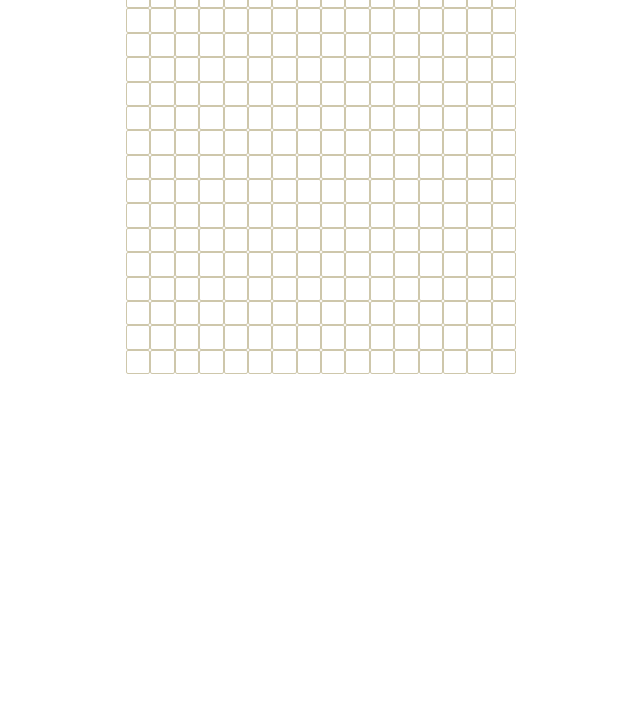
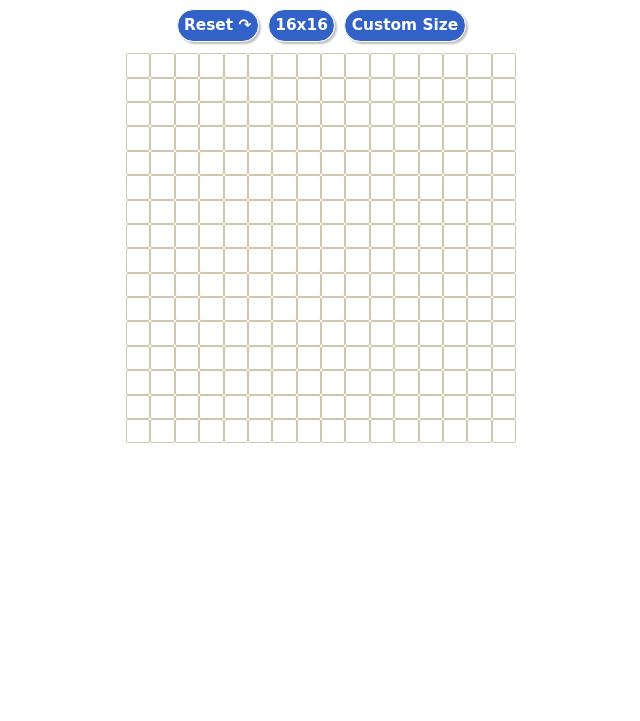
Before and after one commit to AvihayR/Etch-a-sketch, a plain HTML site: page index.html in a window 1280 px wide. Shown: the part 79-800 px from the top of the page, without its empty margins (319-959 px from the left). Drawn offline with Linux system fonts and the light colour scheme.

Commit message:
Add buttons and text styles

```diff
--- a/index.html
+++ b/index.html
@@ -12,9 +12,9 @@
     <h1>Etch a sketch</h1>
     <p>Have fun!</p>
     <div class="btn-container">
-        <button class="reset">Reset</button>
-        <button class="default-btn">16x16 Default Grid</button>
-        <button class="custom-btn">Custom Grid Size</button>
+        <button class="reset">Reset ↷</button>
+        <button class="default-btn">16x16</button>
+        <button class="custom-btn">Custom Size</button>
 
     </div>
     <div class="grid-container">
--- a/style.css
+++ b/style.css
@@ -3,27 +3,29 @@ body{
     display: flex;
     flex-direction: column;
     align-items: center;
-    font-size: max(0.8vw, 1px);
+    font-size: 1.2rem;
+    font-family: 'Brush Script MT', cursive;
 }
 
 h1{
     margin: 0;
     padding: 0;
+    color: rgb(34,86,195,0.927);
 }
 
 p{
     margin: 0;
     padding: 0;
+    color: rgb(45, 184, 253);
 }
 
 .grid-container{
     display: grid;
     grid-template-columns: repeat(16,1fr);
     max-width: 80%;
-   /* border: 1px solid black;
-    border-radius: 25px;
-    padding: 0.3vw;
-    background-color: rgb(255, 253, 224);*/
+    justify-content: center;
+    align-items: center;
+
 }
 
 .grid-item{
@@ -36,5 +38,31 @@ p{
 
 .color{
     transition: 0.4s;
-    box-shadow: 3px 1px pink;
+    box-shadow: 0.5em 0.4em rgb(205, 205, 205);
 }
+
+.btn-container{
+    margin: 0.8vw 0 0.8vw;
+}
+
+button{
+    font-family: 'Brush Script MT', cursive;
+    font-size: max(1.2vw, 0.8rem);
+    background: rgb(34,86,195,0.927);
+    color: white;
+    border: 0.5px solid white;
+    border-radius: 25px;
+    padding: 0.4rem;
+    font-weight: bold;
+    box-shadow: 2px 2px 2px silver;
+    margin: 0.1em;
+}
+
+button:hover{
+    background: linear-gradient(54deg, rgb(45,249,253,1), rgb(34,86,195,0.927));
+    text-shadow: 1px 1px silver;
+}
+
+button:active{
+    opacity: 0.7;
+}
```
